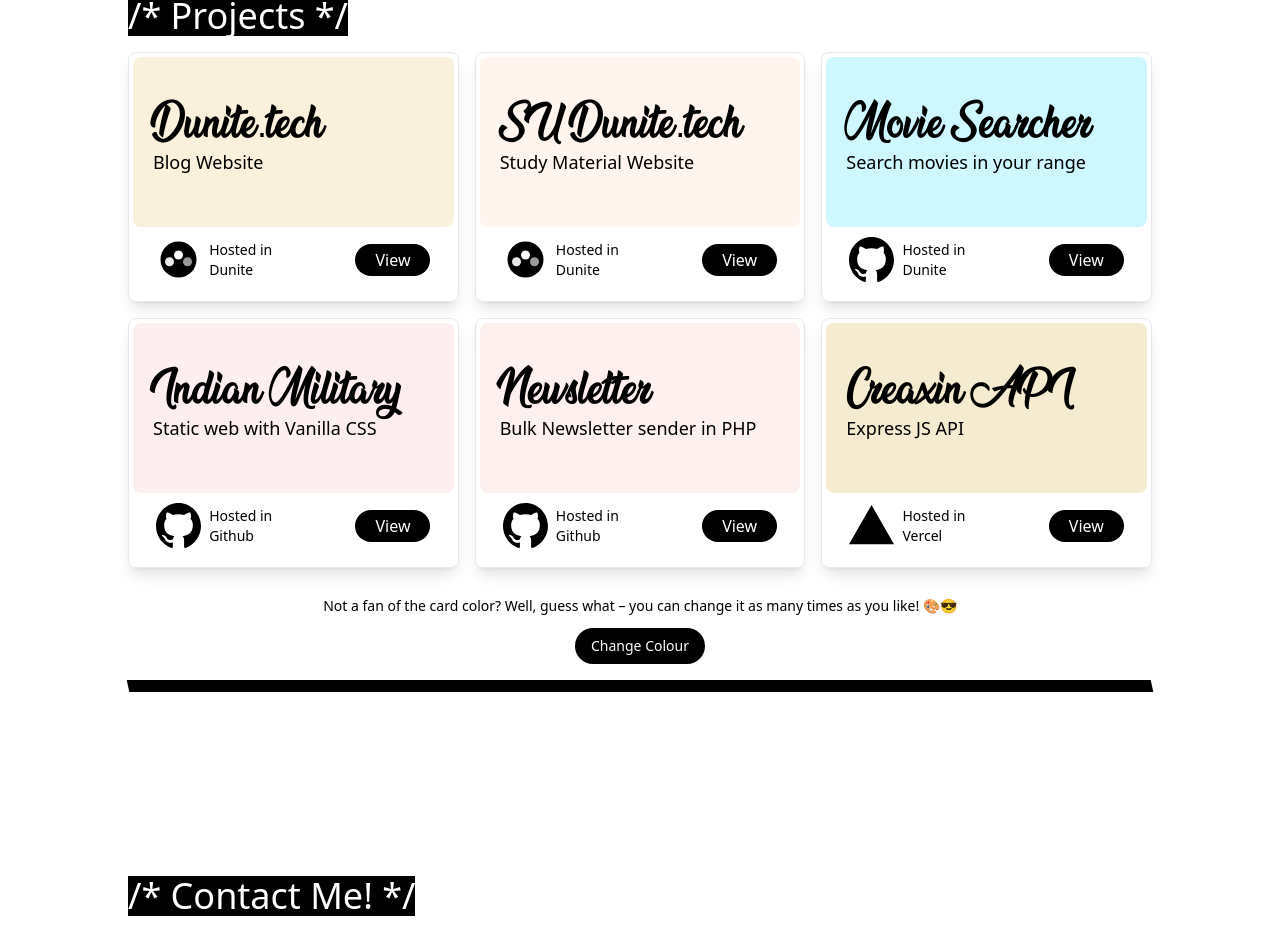
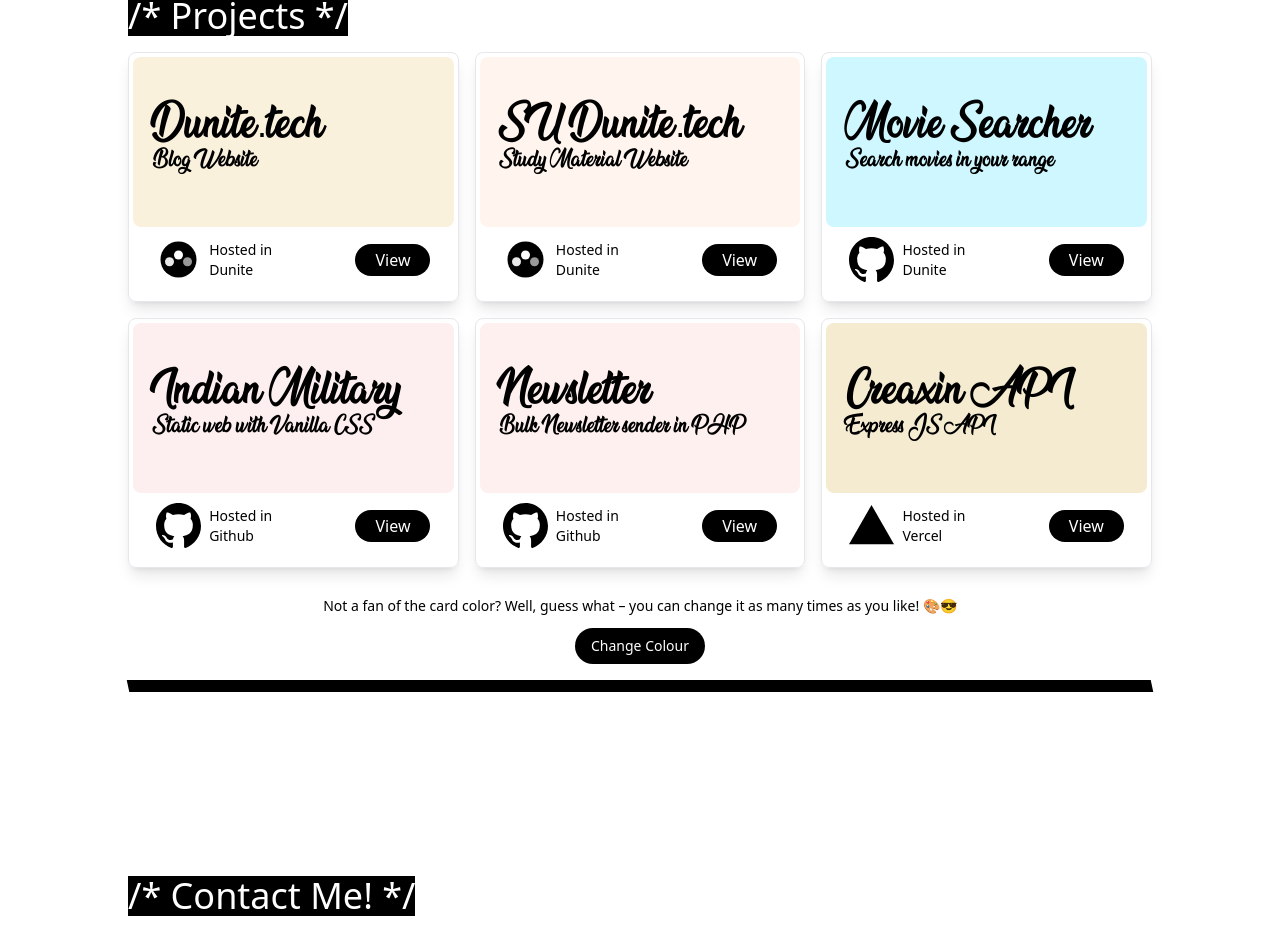
Before and after one commit to S488U/portfolio, a React (Vite) app: page / in a window 1280 px wide. Shown: the part 1684-2629 px from the top of the page. Built offline with nearby package versions, Linux system fonts and the light colour scheme.

Commit message:
font changed & removed

```diff
--- a/src/components/Elements/ProjectCard.jsx
+++ b/src/components/Elements/ProjectCard.jsx
@@ -61,7 +61,7 @@ const ProjectCard = (props) => {
       <div className="w-full h-[170px] rounded-lg flex flex-col justify-center items-start text-lg pl-5"
         style={{ backgroundColor: getRandomMildColor() }}>
         <h1 className="text-4xl font-nature">{props.heading}</h1>
-        <p className="font-bright">{props.desc}</p>
+        <p className="font-nature">{props.desc}</p>
       </div>
       <div className="w-full bg-grey-800 h-[65px] flex flex-row justify-around items-center">
         <div className="flex flex-row gap-2 justify-center items-center">
--- a/src/index.css
+++ b/src/index.css
@@ -52,10 +52,3 @@ html {
     font-weight: normal;
     font-style: normal;
 }
-
-@font-face {
-    font-family: 'rustic';
-    src: url("/assets/bright.ttf") format('opentype');
-    font-weight: normal;
-    font-style: normal;
-}
```
Also changed, not shown: public/assets/bright.otf (deleted).
